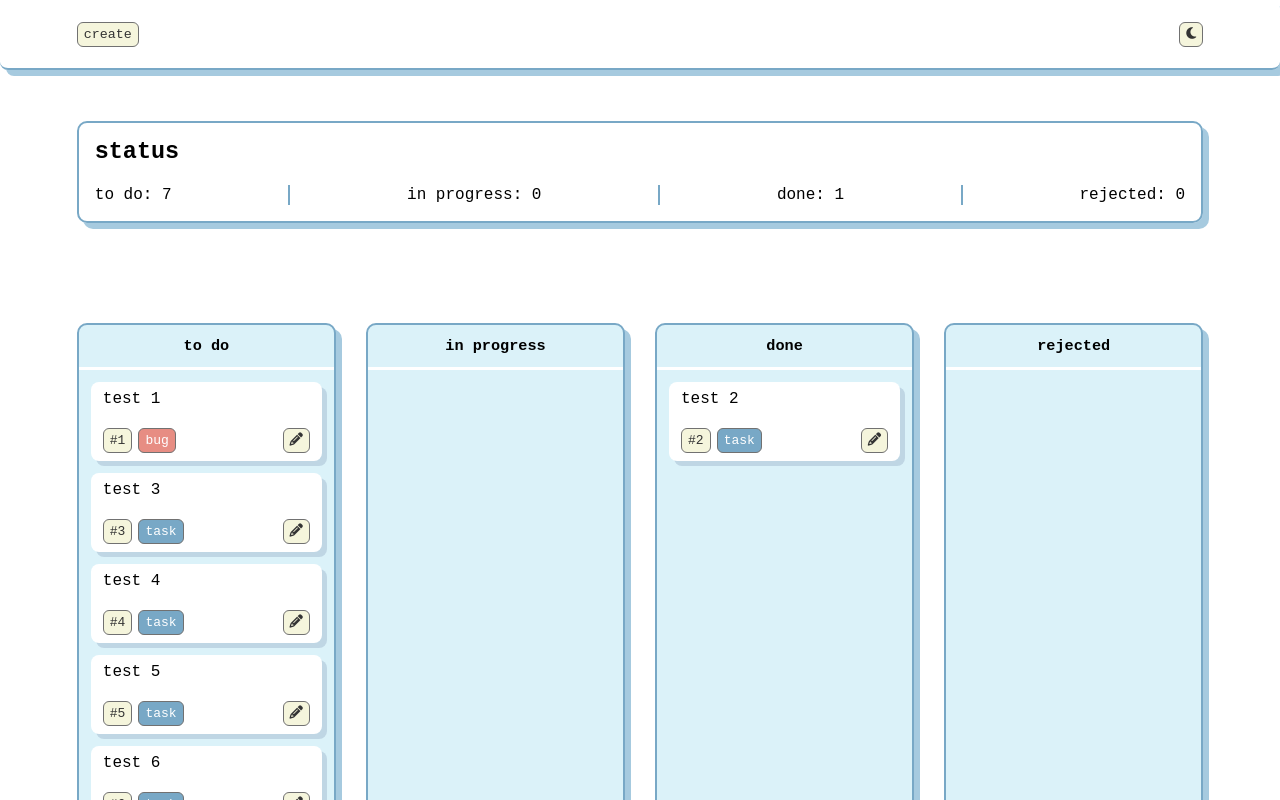
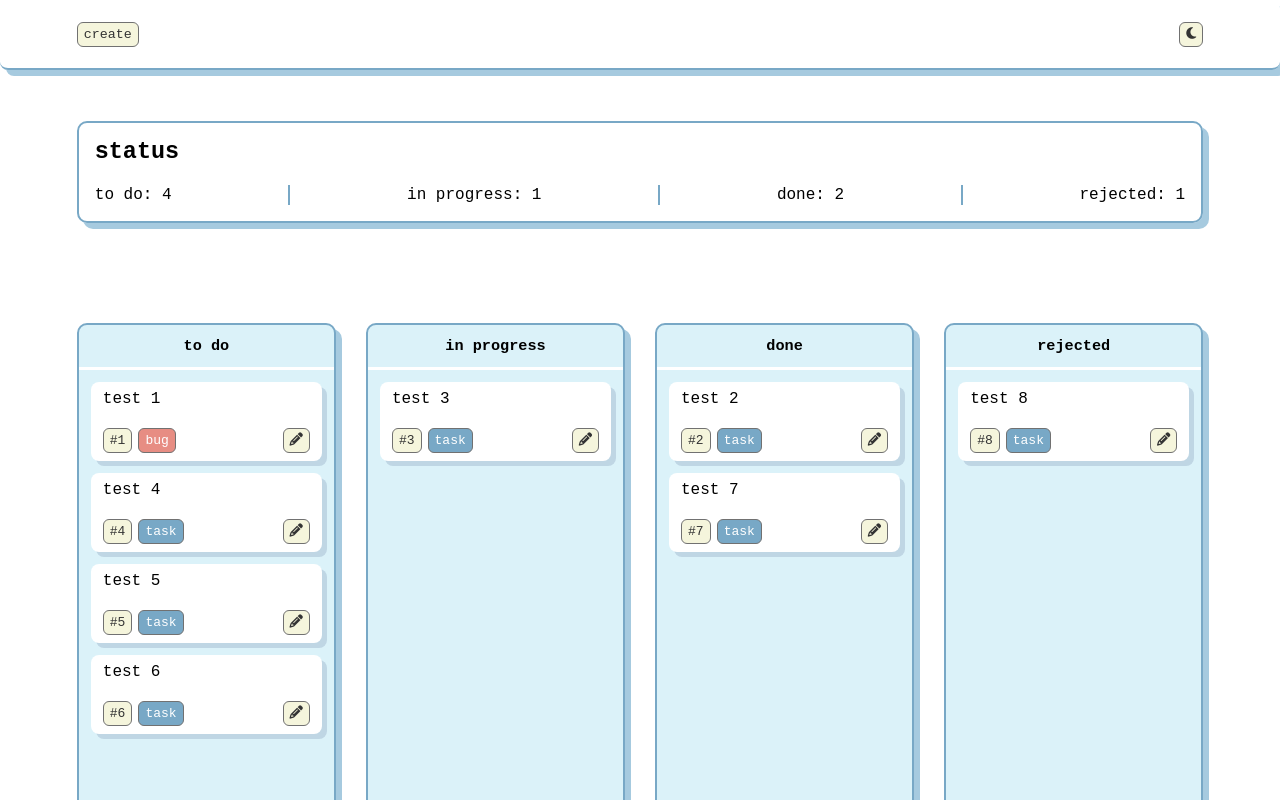
Before and after one commit to furkancetkin/task-management, a React (Create React App) app: page / in a window 1280 px wide. Shown: the top 800 px of the page. Built offline with nearby package versions, Linux system fonts and the light colour scheme.

Commit message:
initialData updated

```diff
--- a/src/initialData.js
+++ b/src/initialData.js
@@ -17,42 +17,42 @@ const initialData = [
     id: "3",
     title: "test 3",
     description: "test 3 desc",
-    status: "todo",
+    status: "inProgress",
     type: "task",
   },
   {
     id: "4",
     title: "test 4",
-    description: "test 3 desc",
+    description: "test 4 desc",
     status: "todo",
     type: "task",
   },
   {
     id: "5",
     title: "test 5",
-    description: "test 3 desc",
+    description: "test 5 desc",
     status: "todo",
     type: "task",
   },
   {
     id: "6",
     title: "test 6",
-    description: "test 3 desc",
+    description: "test 6 desc",
     status: "todo",
     type: "task",
   },
   {
     id: "7",
     title: "test 7",
-    description: "test 3 desc",
-    status: "todo",
+    description: "test 7 desc",
+    status: "done",
     type: "task",
   },
   {
     id: "8",
     title: "test 8",
-    description: "test 3 desc",
-    status: "todo",
+    description: "test 8 desc",
+    status: "rejected",
     type: "task",
   },
 ];
```
